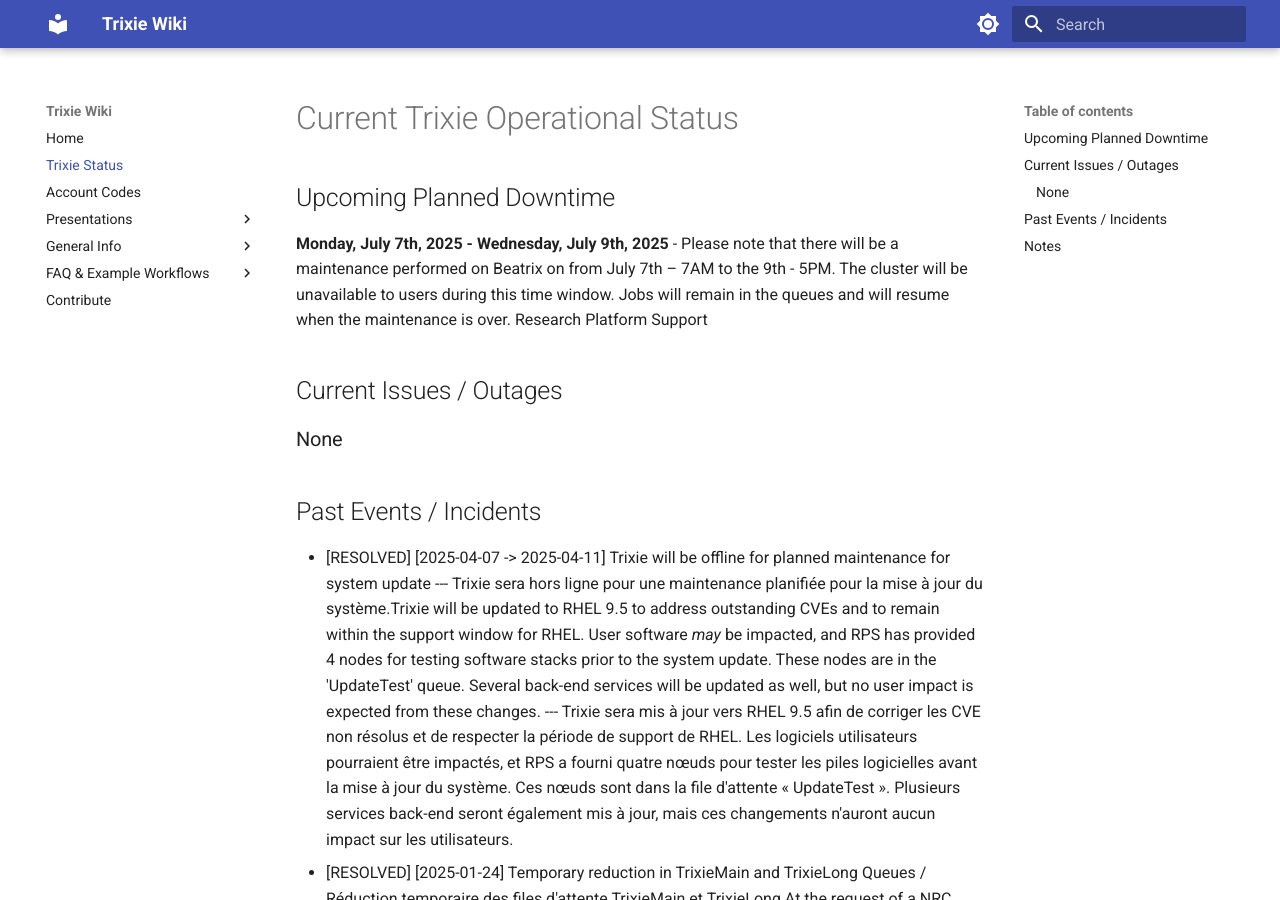
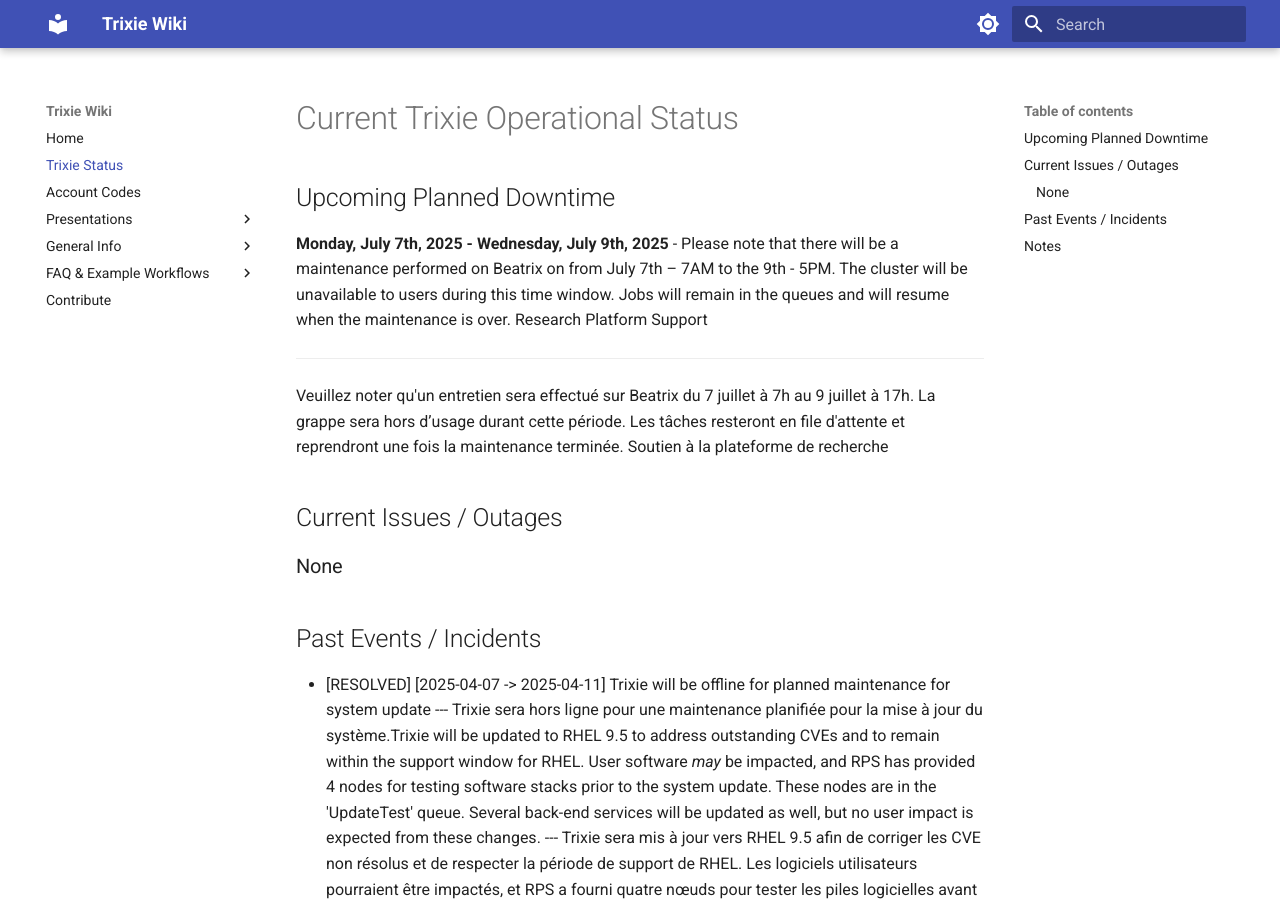
Before and after one commit to ai4d-iasc/trixie, an MkDocs documentation site: the page built from docs/Trixie-Status.md, in a window 1280 px wide and 900 px high. Built offline with MkDocs 1.6.1 and Material for MkDocs 9.7.7, drawn with Linux system fonts in a browser that asks for light colours.

Commit message:
Docs: Added the French version

```diff
--- a/docs/Trixie-Status.md
+++ b/docs/Trixie-Status.md
@@ -6,6 +6,10 @@
 maintenance performed on Beatrix on from July 7th – 7AM to the 9th - 5PM. The cluster will be
 unavailable to users during this time window. Jobs will remain in the queues and will resume when
 the maintenance is over. Research Platform Support
+ ---
+Veuillez noter qu'un entretien sera effectué sur Beatrix du 7 juillet à 7h au 9 juillet à 17h. La
+grappe sera hors d’usage durant cette période. Les tâches resteront en file d'attente et
+reprendront une fois la maintenance terminée. Soutien à la plateforme de recherche
 
 ## Current Issues / Outages
 
```
